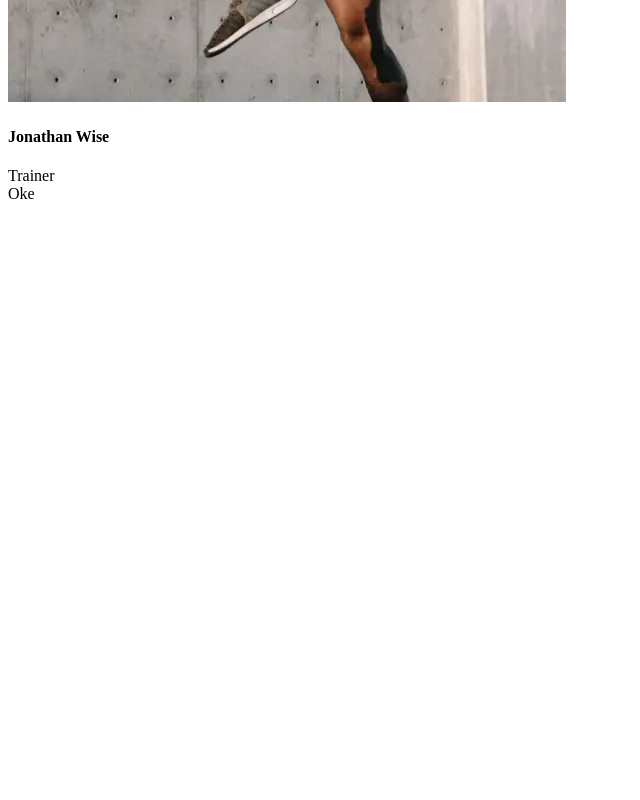
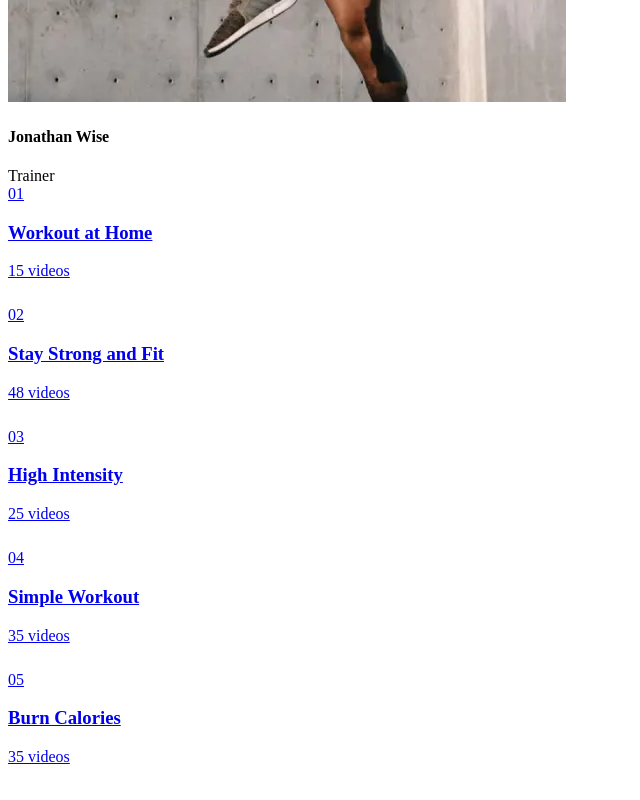
Before and after one commit to nzrmm/fitness-app, a Vue app: page / in a window 1280 px wide. Shown: the part 5134-5934 px from the top of the page, without its empty margins (0-640 px from the left). Before the commit the page ends 5345 px from the top, so only its background shows below. Built offline with nearby package versions, Linux system fonts and the light colour scheme; the HTML template or start-up script is replaced by a standard one.

Commit message:
add article section and refactoring code

```diff
--- /dev/null
+++ b/src/components/base/BaseArticle.vue
@@ -0,0 +1,37 @@
+<template>
+  <article
+    class="group py-10 border-b border-white/40 hover:bg-white/10 hover:rounded-xl transition-all duration-500">
+    <a href="#" class="elbetween">
+      <div class="elcenter group-hover:translate-x-6 transition duration-300">
+        <span class="mr-72">{{ number }}</span>
+        <div>
+          <h1 class="mb-4 text-5xl">{{ title }}</h1>
+          <span class="text-sm">{{ videos }} videos</span>
+        </div>
+      </div>
+      <img
+        src="/icons/arrow-right.svg"
+        class="group-hover:-translate-x-6 transition duration-300"
+        alt="icon right" />
+    </a>
+  </article>
+</template>
+
+<script>
+export default {
+  props: {
+    number: {
+      type: [String, Number],
+      default: '',
+    },
+    title: {
+      type: String,
+      default: '',
+    },
+    videos: {
+      type: String,
+      default: '',
+    },
+  },
+};
+</script>
--- a/src/components/base/BaseCard.vue
+++ b/src/components/base/BaseCard.vue
@@ -1,5 +1,6 @@
 <template>
-  <article class="mb-28 relative w-4/12 px-4">
+  <article
+    class="mb-28 relative w-4/12 px-4 hover:scale-105 transition duration-500 cursor-pointer">
     <img :src="`/images/${src}`" class="w-full h-auto" alt="card image" />
     <span
       class="absolute px-4 py-2 bg-black font-semibold bottom-0 right-4 rounded-tl-xl">
--- a/src/components/templates/TheArticles.vue
+++ b/src/components/templates/TheArticles.vue
@@ -1,3 +1,9 @@
 <template>
-  <div class="mb-96">Oke</div>
+  <section>
+    <BaseArticle number="01" title="Workout at Home" videos="15" />
+    <BaseArticle number="02" title="Stay Strong and Fit" videos="48" />
+    <BaseArticle number="03" title="High Intensity" videos="25" />
+    <BaseArticle number="04" title="Simple Workout" videos="35" />
+    <BaseArticle number="05" title="Burn Calories" videos="35" />
+  </section>
 </template>
--- a/src/components/templates/TheHero.vue
+++ b/src/components/templates/TheHero.vue
@@ -11,7 +11,7 @@
         class="-mx-3 pt-8 text-[200px] leading-[170px] font-semibold tracking-[-2px]">
         Cardio Exercise
       </h1>
-      <div class="flex flex-col space-y-6">
+      <div class="z-20 flex flex-col space-y-6">
         <BaseDesc titleColor="text-yellow" titleData="38:14" type="time" />
         <BaseDesc titleColor="text-rose" titleData="165" type="eas calories" />
       </div>
@@ -26,7 +26,7 @@
     </div>
     <img
       src="/images/hero.webp"
-      class="absolute -top-48 -right-32"
+      class="z-10 absolute -top-48 -right-32"
       alt="hero image" />
   </section>
 </template>
--- a/src/components/templates/TheNavbar.vue
+++ b/src/components/templates/TheNavbar.vue
@@ -1,5 +1,5 @@
 <template>
-  <nav class="mb-20 py-10 elbetween">
+  <nav class="z-20 relative py-10 elbetween">
     <router-link
       :to="{ name: 'Home' }"
       class="uppercase text-lg tracking-wide font-semibold"
--- a/src/views/Home.vue
+++ b/src/views/Home.vue
@@ -1,5 +1,5 @@
 <template>
-  <main>
+  <main class="py-20 pb-28">
     <TheHero />
     <TheCard />
     <TheProgram />
```
Also changed, not shown: public/icons/arrow-right.svg (added).
